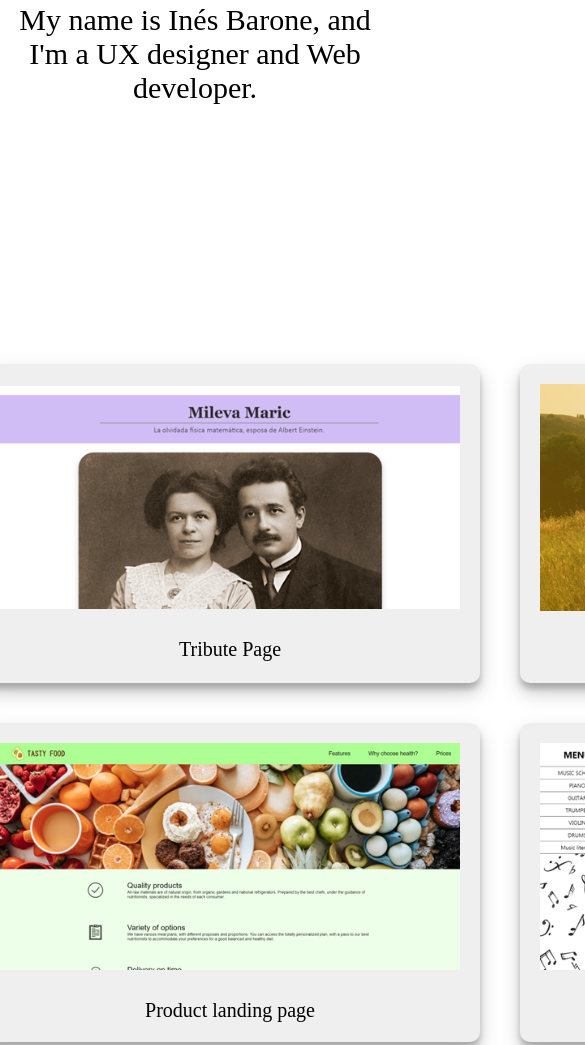
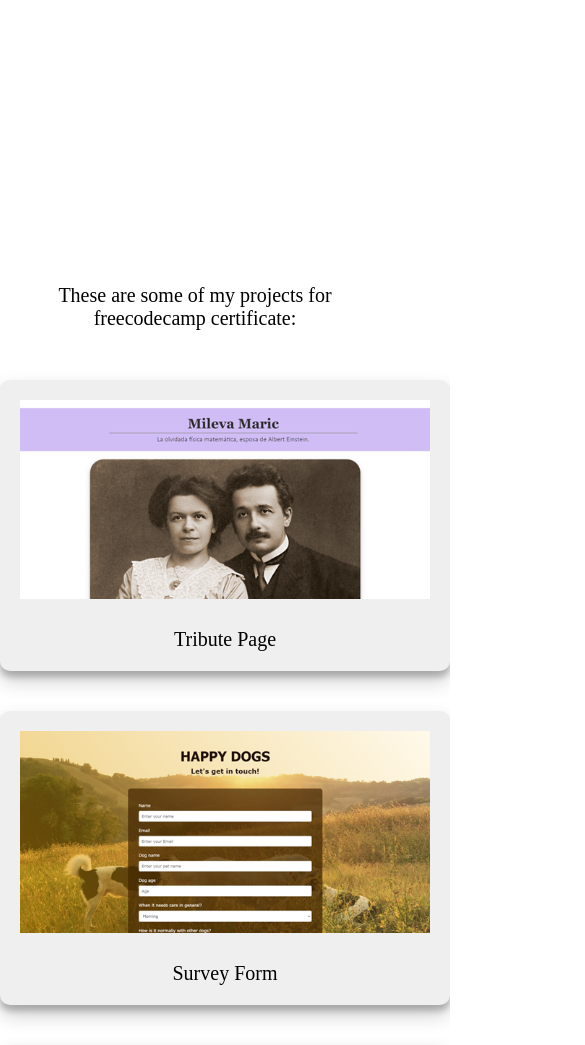
Before and after one commit to InesBarone/FreeCodeCamp, a plain HTML site: page Portfolio/index.html in a window 390 px wide. Shown: the part 560-1605 px from the top of the page, 585 px wide, since content can reach past the window. Drawn offline with Linux system fonts and the light colour scheme.

Commit message:
Second commit

```diff
--- a/Portfolio/css.css
+++ b/Portfolio/css.css
@@ -58,8 +58,11 @@
   #img-container {
     width:100%;
     height:50%;
+    margin-top:60px;
     overflow:hidden;
   }
+
+
 
   #mandala {
     width:100%;
@@ -84,16 +87,31 @@
     font-weight: lighter;
   }
 
+  #projects {
+    display: flex;
+    flex-direction: column;
+    justify-content: center;
+  }
+
+  #projects-title {
+    font-size: 20px;
+    font-family: Gadugi;
+    width:100%;
+    text-align:center;
+    margin-top: 0px;
+    color:black;
+    font-weight: lighter;
+    margin-bottom:50px;
+  }
+
   .projects-container {
-    margin: 80px auto;
-    width:1000px;
+    margin: 0px auto 80px auto;
     height:100%;
     display:grid;
-    grid-template-columns: 500px 500px;
+    grid-template-columns: 450px 450px;
     grid-row: auto auto;
     grid-column-gap: 40px;
     grid-row-gap: 40px;
-    justify-content:center;
   }
 
   .project-image {
@@ -171,3 +189,14 @@
   .contact-details:hover {
       color:cyan;
   }
+
+  @media (max-width:1000px) {
+    #img-container {
+      height:30%;
+    }
+    .projects-container {
+      display:grid;
+      grid-template-columns: 450px;
+      grid-row: auto auto;
+    }
+  }
--- a/Portfolio/index.html
+++ b/Portfolio/index.html
@@ -32,7 +32,7 @@
         <img alt="mandala" src="mandalaweb.jpg" id="mandala" />
       </div>
       <h1>Hi!</h1>
-      <h2>My name is Inés Barone, and I'm a UX designer and Web developer.</h2>
+      <h2>My name is Inés Barone, and I'm a Full Stack Web Developer.</h2>
     </section>
 
     <!-- END WELCOME SECTION-->
@@ -40,6 +40,9 @@
     <!--PROJECTS SECTION-->
 
     <section id="projects">
+      <h3 id="projects-title">
+        These are some of my projects for freecodecamp certificate:
+      </h3>
       <div class="projects-container">
         <div class="project-grid">
           <a
```
Also changed, not shown: Portfolio/mandalaweb.jpg.
